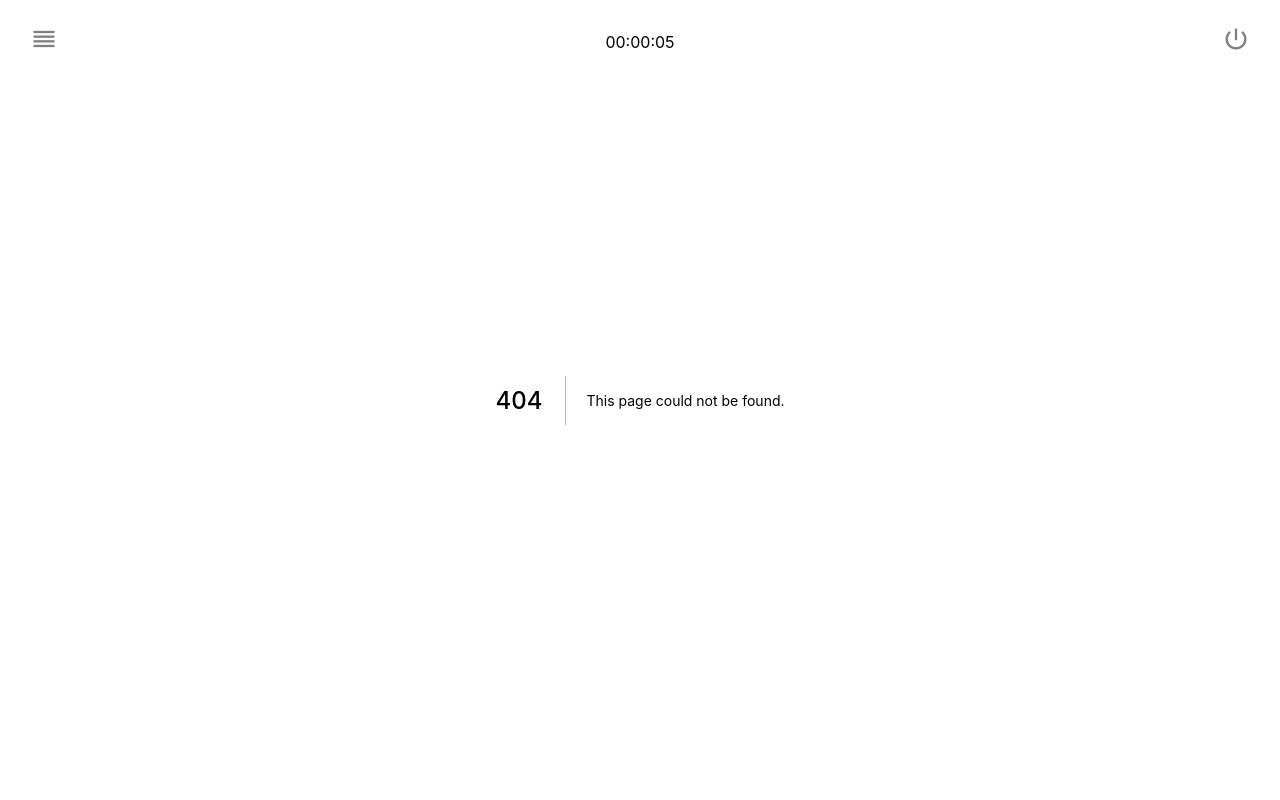
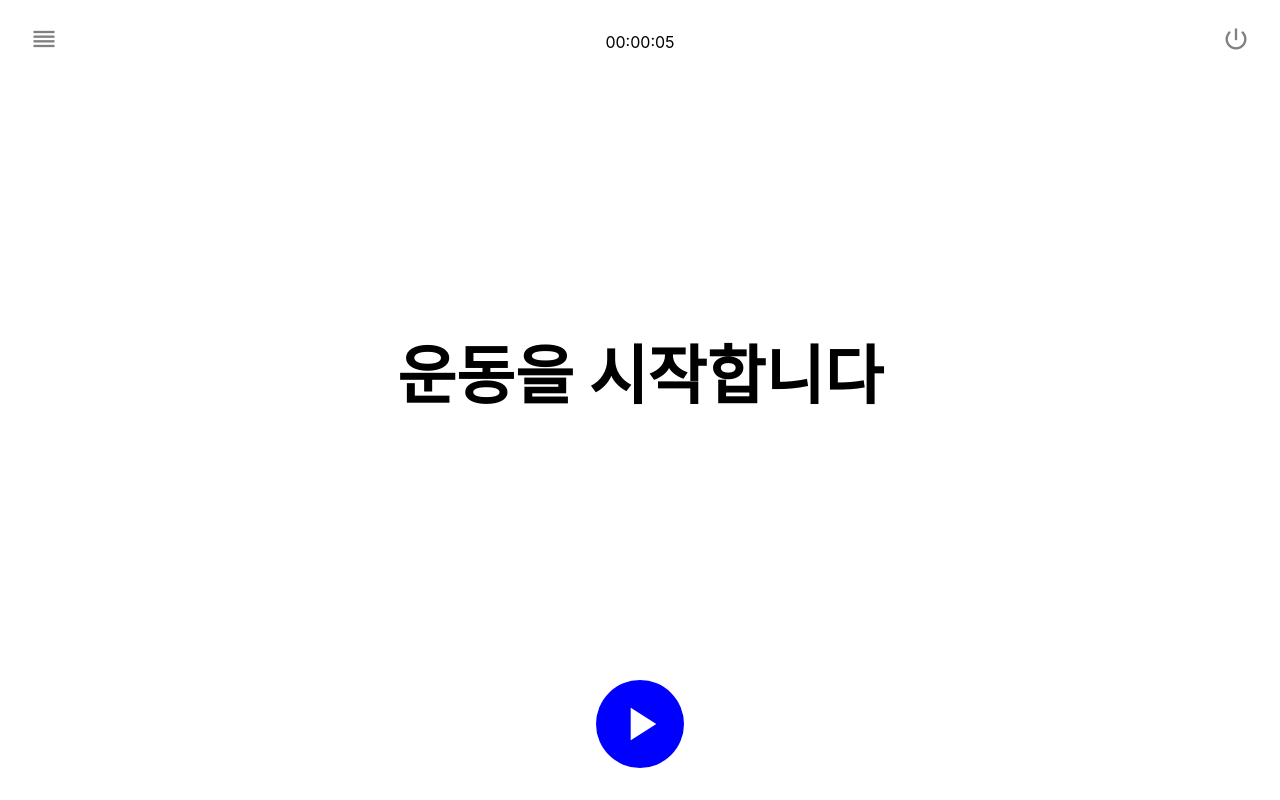
Before and after one commit to realsnoopso/HealthRoutine_Front, a Next.js app: page /ready in a window 1280 px wide. Before the commit this address had no page. Built offline with nearby package versions, Linux system fonts and the light colour scheme; a web font is replaced by a local one.

Commit message:
Fix drawer bug

```diff
--- a/src/components/organisms/Drawer.tsx
+++ b/src/components/organisms/Drawer.tsx
@@ -15,8 +15,8 @@ export default function Drawer(props: Drawer) {
 
   const { open, backdropRef, drawerCloseFunc, closeFunc } = props;
 
-  function moveToNextRoutine(id: string, round: number) {
-    router.push(`/doing/${id}/${round}`);
+  function moveToRoutine(index: number, round: number) {
+    router.push(`/doing/${index}/${round}`);
     closeFunc();
   }
 
@@ -35,7 +35,7 @@ export default function Drawer(props: Drawer) {
               name={v.name}
               rounds={v.rounds}
               totalRounds={v.totalRounds}
-              _onClick={() => moveToNextRoutine(v.id, v.rounds)}
+              _onClick={() => moveToRoutine(i, v.rounds)}
             />
           ))}
         </div>
--- a/src/pages/index.tsx
+++ b/src/pages/index.tsx
@@ -28,7 +28,7 @@ const Home: NextPage = () => {
           >
             Routines
           </p>
-          <Button _onClick={() => router.push('/start')}>구글로 로그인</Button>
+          <Button _onClick={() => router.push('/ready')}>구글로 로그인</Button>
         </main>
       ) : (
         <Ready />
--- /dev/null
+++ b/src/pages/ready.tsx
@@ -0,0 +1,25 @@
+import type { NextPage } from 'next';
+import Cycle from '@src/components/templates/Cycle';
+import { useRouter } from 'next/router';
+import { useEffect, useState } from 'react';
+import { resetData } from '@src/services/resetData';
+
+const Start: NextPage = () => {
+  const router = useRouter();
+
+  useEffect(()=> {
+    resetData()
+  },[])
+
+  function stratNextRound() {
+    router.push(`/start`);
+  }
+
+  return (
+    <Cycle btnIcon="play_arrow" _onClick={stratNextRound}>
+      <h1>운동을 시작합니다</h1>
+    </Cycle>
+  );
+};
+
+export default Start;
```
